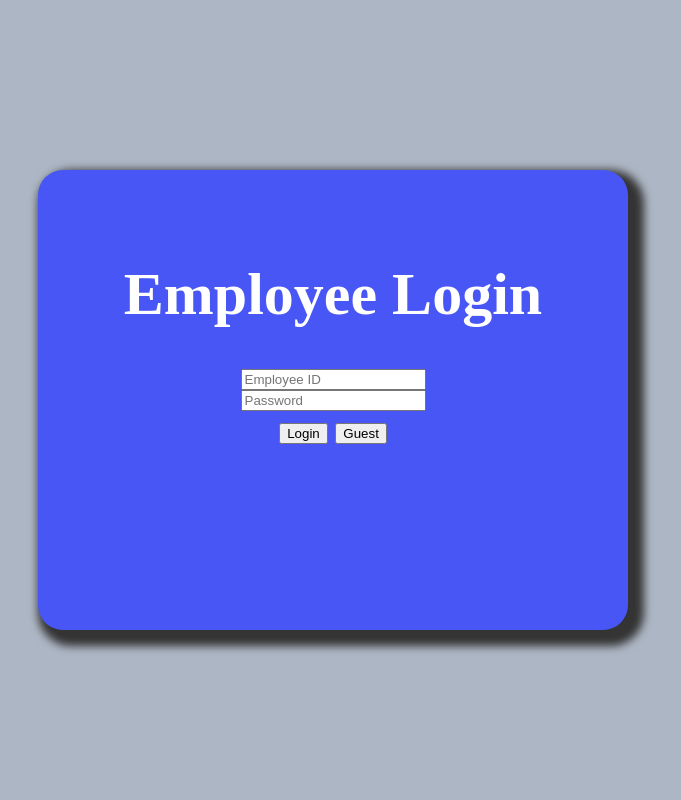
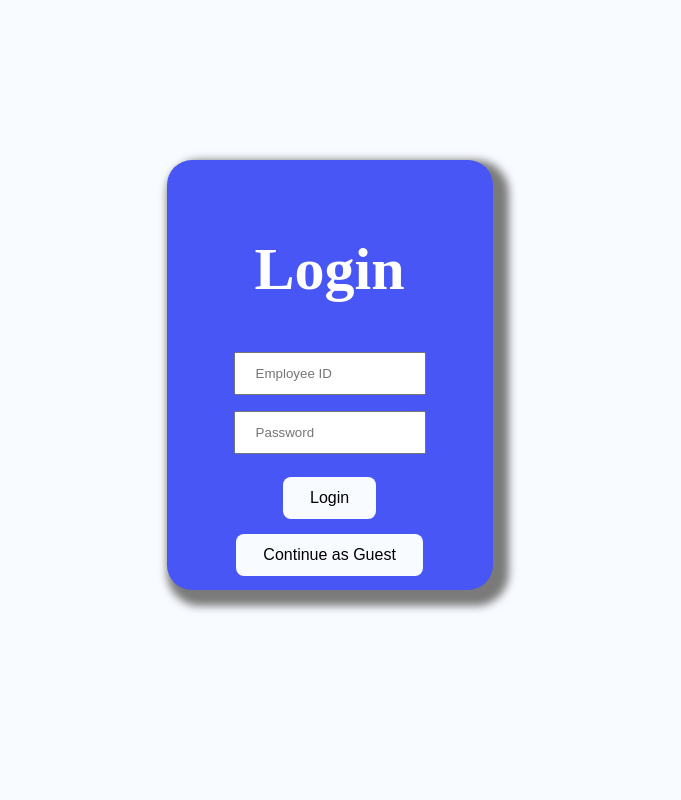
Before and after one commit to karis-plath/cosyCOSB, a PHP site: page /login.php in a window 1280 px wide. Shown: the whole page, without its empty margins (307-988 px from the left). Run offline with PHP 8.4, Linux system fonts and the light colour scheme.

Commit message:
pretty login

```diff
--- a/login.php
+++ b/login.php
@@ -8,7 +8,7 @@
     <body id ="blur">
         <div>
             <div id ="clear">
-                <h1>Employee Login</h1>
+                <h1>Login</h1>
                 <form method=POST>
                     <div>
                         <input id="user" type="text" name="user" placeholder="Employee ID">
@@ -17,7 +17,7 @@
                         <input id="pass" type="password" name="pass" placeholder="Password">
                     </div>
                     <button name="sub" type="submit">Login</button>
-                    <button name="submitNew" type="submit">Guest</button>
+                    <button name="submitNew" type="submit">Continue as Guest</button>
                 </form>
             </div>
         </div>
--- a/style.css
+++ b/style.css
@@ -1,9 +1,9 @@
 html {
-    background: #ADB6C4;
+    background: #f8fbff;
 }
 
  /*login page*/
-#blur{
+ #blur{
     text-align: center;
     font-size: 30px;
     font-family:'Times New Roman', Times, serif;
@@ -12,16 +12,36 @@ html {
 
 #clear{
     position: absolute;
-    top: 50%;
-    left: 50%;
-    transform: translate(-50%, -50%);
-    min-width:490px;
-    max-width:490px;
-    min-height:360px;
-    max-height:360px;
+    width: 20%;
+    height: 45%;
     background-color: #4856f5;
-    box-shadow: 8px 8px 8px 8px rgb(52, 52, 52);
+    box-shadow: 8px 8px 8px 8px rgb(122, 122, 122);
     border-radius: 25px;
-    padding: 50px;
-    backdrop-filter: blur(8px);
+    padding: 35px;
+    top: 20%;
+    left: 37%;
 }
+
+#clear input {
+    width: 75%;
+    padding: 12px 20px;
+    margin: 8px 0;
+    box-sizing: border-box;
+}
+
+#clear button{
+  background-color: #f8fbff;
+  border: none;
+  color: rgb(0, 0, 0);
+  padding: 12px 27px;
+  text-align: center;
+  display: inline-block;
+  font-size: 16px;
+  border-radius: 8px;
+  margin-top: 15px;
+}
+
+#clear button:hover{
+  background-color: #727272;
+  color: white;
+}
```
